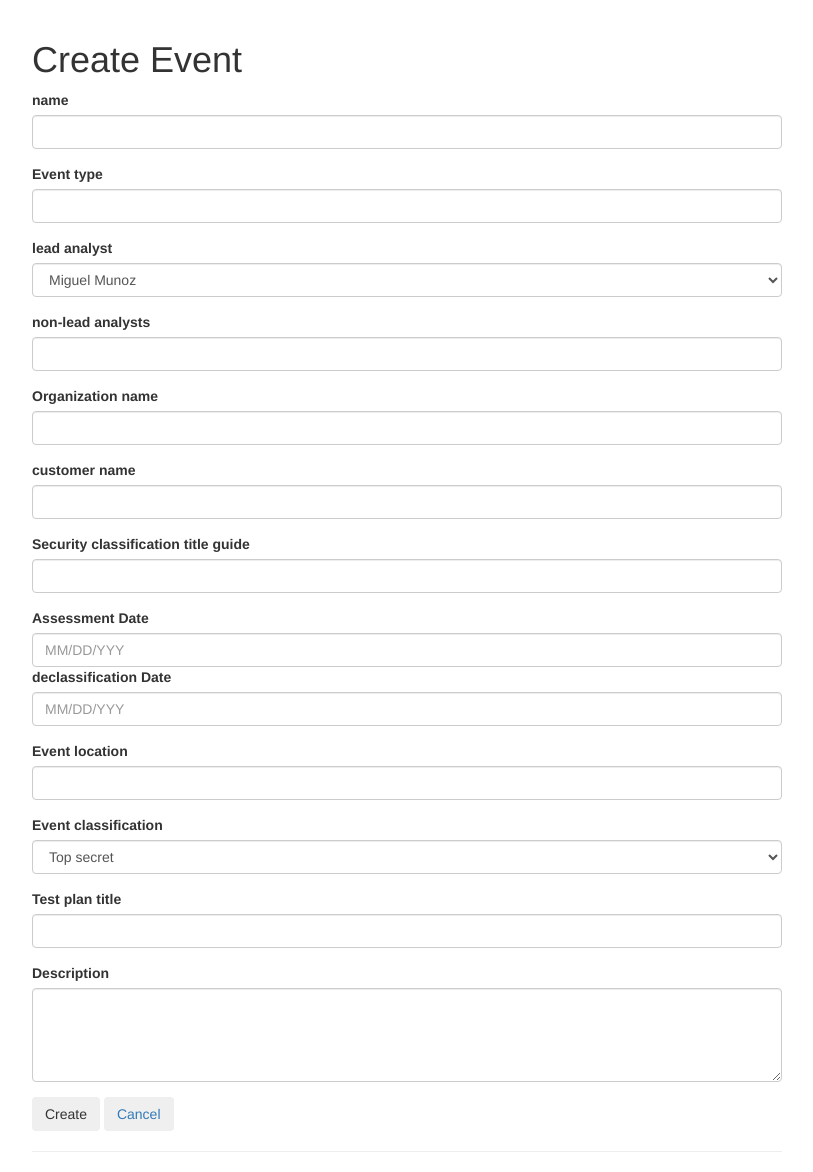
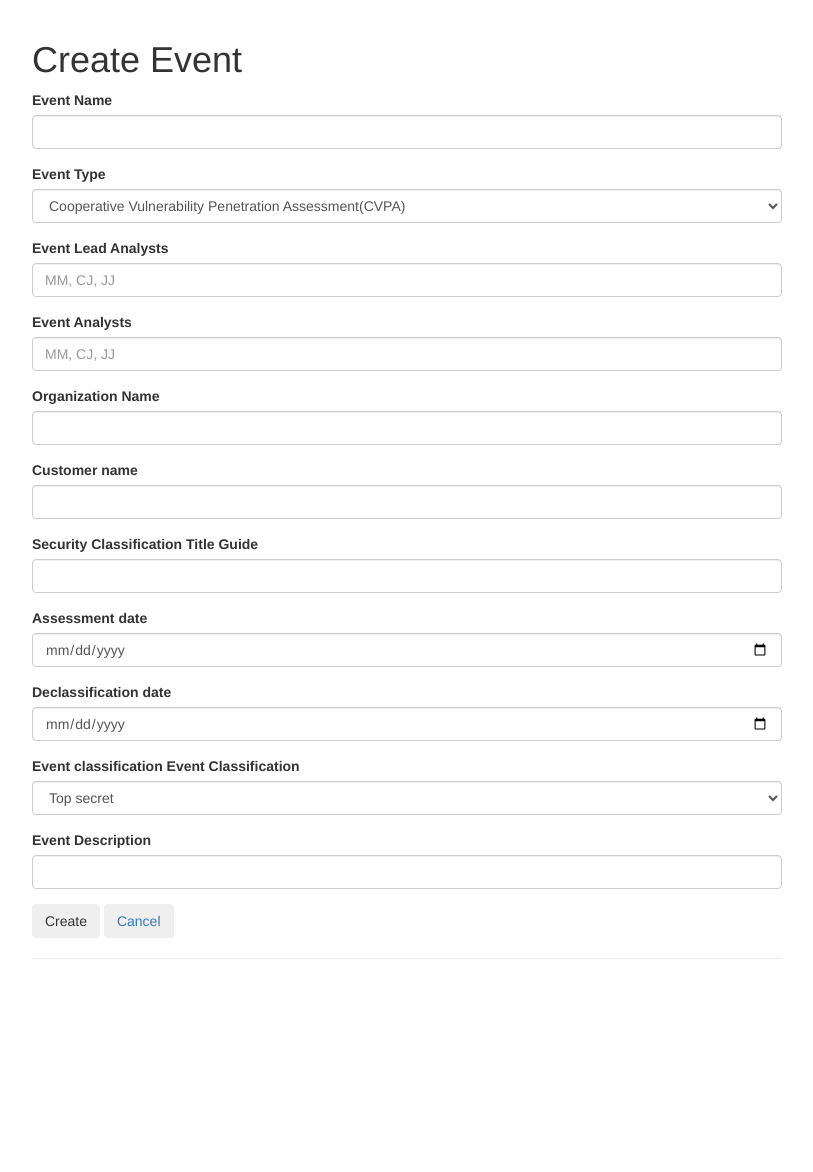
Before and after one commit to miguelmunozh/SE-project, a Flask app: page /CreateEvent in a window 1280 px wide. Shown: the part 52-1224 px from the top of the page, without its empty margins (38-851 px from the left). After the commit the page ends 1011 px from the top, so only its background shows below. Run offline with Flask 2, Linux system fonts and the light colour scheme; parts of the project's set-up code (start-up, migrations or seed data) failed here and were passed over; some libraries are stand-ins or nearby versions.

Commit message:
utilized flask-wtforms to be able to get the data from the html forms

```diff
--- a/flaskProject/app.py
+++ b/flaskProject/app.py
@@ -1,74 +1,71 @@
-from flask import Flask, render_template, url_for, request
+from flask import Flask, render_template, url_for, request, redirect
 from flask_bootstrap import Bootstrap
 from database.analyst import Analyst, Role
 from database.databaseHandler import DatabaseHandler
 from database.event import Event, EventType, EventClassification
+from forms import *
 
 # creates the flask app
 app = Flask(__name__)
 Bootstrap(app)
+# needed for flask-wtf
+app.config['SECRET_KEY'] = 'encrypted'
 
 # get instance of db
 db = DatabaseHandler()
 events = db.getAllEvents()
-# event that is passed as parameters to display info in eventView.html
-# the ideal is to select the last element in the list, since it would
-# be the last event created, the rest would be archived
+
+print(len(events))
 event = events[0]
-
-analysts = db.getAllAnalyst()
-analyst = analysts[0]
 
 
 @app.route('/', methods=['GET', 'POST'])
 def SetupContentView():
     # main page, login page
     # return a html page at the directory specified by the app.rout above
-
-    # get analyst data and create object, store it in db
     return render_template('SetupContentView.html')
 
 
-@app.route('/EventView', methods=['POST'])
+@app.route('/EventView', methods=['GET', 'POST'])
 def EventView():
     # pass event as parameter to use the event variable in the EventView.html
     return render_template('EventView.html', event=event)
 
 
-@app.route('/EditEvent', methods=['GET','POST'])
+@app.route('/EditEvent', methods=['GET', 'POST'])
 def EditEvent():
-    # get the values of the fields from the editEvent.html form
-    if request.method == 'POST':
-        # for all of the fields of the actual event, get the value and then set it (--IS NOT WORKING--)
-        eventName = request.form['eventName']
-        eventDescription = request.form['eventDescription']
-
-        event.setName(eventName)
-        event.setDescription(eventDescription)
-
     return render_template('EditEvent.html')
 
 
 @app.route('/CreateEvent', methods=['GET', 'POST'])
 def CreateEvent():
-    # if the create button is pressed create a new object with the info entered by the user
-    # if request.method == 'POST':
-        # create an event object. which is stored in the database
-        # creating the object here causes a bad request error in the browser, why? where do i create the object?
-    #    event = Event(request.form['eventName'],
-    #                  request.form['eventDescription'],
-    #                  EventType.VERIFICATION_OF_FIXES.value,
-    #                  "1.0",
-    #                  request.form['eventDateStart'],
-    #                  request.form['eventSCTG'],
-    #                  request.form['eventOrgName'],
-    #                  request.form['eventClassification'].value,
-    #                  request.form['eventDateEnd'],
-    #                  request.form['eventCustomerName'],
-    #                  False,
-    #                  request.form['eventNonLead'])
+    # create a form from the forms.py file (need to import the file)
+    form = CreateEventForm()
 
-    return render_template('CreateEvent.html')
+    # check if the submit button has been pressed, if so create an event obj
+    if request.method == 'POST':
+        # the date returns none
+        w = form.DeclassificationDate.data
+        print(w)
+        # uncomment to create an event object in your local db
+        # newEvent = Event(form.EventName.data,
+        #              form.EventDescription.data,
+        #              form.EventType.data,
+        #              "1.0",
+        #              form.AssessmentDate.data,
+        #              form.SCTG.data,
+        #              form.OrganizationName.data,
+        #              form.EventClassification.data,
+        #              form.DeclassificationDate.data,
+        #              form.CustomerName.data,
+        #              False,
+        #              form.EventAnalysts.data)
+        # db.updateEvent(newEvent)
+        # if the button with name attribute's value 'create' is pressed, then redirect to the right page
+        if 'create' in request.form:
+            return redirect(url_for("EventView"))
+
+    return render_template('CreateEvent.html', form=form)
 
 
 @app.route('/CreateSystem')
@@ -187,4 +184,4 @@ def Systems():
 
 
 if __name__ == '__main__':
-    app.run()  # runs the application
+    app.run(debug=True)  # runs the application
--- /dev/null
+++ b/flaskProject/forms.py
@@ -0,0 +1,36 @@
+from flask_wtf import FlaskForm, validators
+from wtforms import StringField, PasswordField, BooleanField, SubmitField, SelectField
+from wtforms.validators import DataRequired
+from wtforms.fields.html5 import DateField
+
+
+# These forms are created using flask-wdt (need pip installation)
+# each form creates the fields we need for the form, we still need the html file and each form is represented as a class
+class CreateEventForm(FlaskForm):
+    # field to input a string with the label of 'Event Name'
+    EventName = StringField('Event Name')
+    EventDescription = StringField('Event Description')
+
+    EventType = SelectField('Event Type',
+                            choices=[('COOPERATIVE_VULNERABILITY_PENETRATION_ASSESSMENT',
+                                      'Cooperative Vulnerability Penetration Assessment(CVPA)'),
+                                     ('COOPERATIVE_VULNERABILITY_INVESTIGATION',
+                                      'Cooperative Vulnerability Investigation (CVI)'),
+                                     ('VERIFICATION_OF_FIXES', 'Verification of Fixes (VOF)')])
+    OrganizationName = StringField('Organization Name')
+    CustomerName = StringField('Customer name')
+    AssessmentDate = DateField('Assessment date', format='%m/%d/%Y')
+    DeclassificationDate = DateField('Declassification date', format='%m/%d/%Y')
+    SCTG = StringField('Security Classification Title Guide')
+    EventClassification = SelectField('Event Classification',
+                                      choices=[('TOP_SECRET', 'Top secret'),
+                                               ('SECRET', 'Secret'),
+                                               ('CONFIDENTIAL', 'Confidential'),
+                                               ('CLASSIFIED', 'Classified'),
+                                               ('UNCLASSIFIED', 'Unclassified')])
+    EventLeadAnalysts = StringField('Event Lead Analysts', )
+    EventAnalysts = StringField('Event Analysts')
+
+    # these two should go only on the edit event form i think, and someothers that are in the edit event html file
+    # Archive Status
+    # version
--- a/flaskProject/templates/CreateEvent.html
+++ b/flaskProject/templates/CreateEvent.html
@@ -4,79 +4,78 @@
 <!-- html code for the body of the page-->
 {% block content %}
     <h1>Create Event</h1>
-    <form action="{{ url_for('EventView') }}" method="post">
+    <form method="POST">
         <div class="form-row">
             <div class="form-group">
-                <label>name</label>
-                <input class="form-control" name="eventName">
+                {#                <label>Event type</label>#}
+                {#                <input class="form-control" name="eventType">#}
+                {{ form.EventName.label }}
+                <br>
+                {{ form.EventName(class_="form-control") }}
             </div>
         </div>
         <div class="form-group">
-            <label>Event type</label>
-            <input class="form-control" name="eventType">
+            {{ form.EventType.label }}
+            <br>
+            {{ form.EventType(class_="form-control") }}
         </div>
         <div class="form-group">
-            <label>lead analyst</label>
-            <select class="form-control" name="eventLeadAnalyst">
-                <option>Miguel Munoz</option>
-                <option>Jonathan Roman</option>
-                <option>Alberto Machado</option>
-            </select>
+            {{ form.EventLeadAnalysts.label }}
+            <br>
+            {{ form.EventLeadAnalysts(class_="form-control", placeholder="MM, CJ, JJ") }}
         </div>
         <div class="form-group">
-            <label>non-lead analysts</label>
-            <input class="form-control" name="eventNonLead">
+            {{ form.EventAnalysts.label }}
+            <br>
+            {{ form.EventAnalysts(class_="form-control", placeholder="MM, CJ, JJ") }}
         </div>
         <div class="form-group">
-            <label>Organization name</label>
-            <input class="form-control" name="eventOrgName">
+            {{ form.OrganizationName.label }}
+            <br>
+            {{ form.OrganizationName(class_="form-control") }}
         </div>
         <div class="form-group">
-            <label>customer name</label>
-            <input class="form-control" name="eventCustomerName">
+            {{ form.CustomerName.label }}
+            <br>
+            {{ form.CustomerName(class_="form-control") }}
         </div>
         <div class="form-group">
-            <label>Security classification title guide</label>
-            <input class="form-control" name="eventSCTG">
+            {{ form.SCTG.label }}
+            <br>
+            {{ form.SCTG(class_="form-control") }}
         </div>
         <div class="form-group">
-            <!-- Date input -->
-            <label class="control-label" for="date">Assessment Date</label>
-            <input name="eventDateStart" id="datepicker" class="form-control" id="date" name="date" placeholder="MM/DD/YYY" type="text"/>
-            <label class="control-label" for="date">declassification Date</label>
-            <input name="eventDateEnd" id="datepicker1" class="form-control" id="date" name="date" placeholder="MM/DD/YYY" type="text"/>
+            {{ form.AssessmentDate.label }}
+            <br>
+            {{ form.AssessmentDate(class_="form-control") }}
         </div>
         <div class="form-group">
-            <label>Event location</label>
-            <input class="form-control" name="eventLocation">
+            {{ form.DeclassificationDate.label }}
+            <br>
+            {{ form.DeclassificationDate(class_="form-control") }}
         </div>
+
+        {#        <div class="form-group">#}
+        {#            <label>Event location</label>#}
+        {#            <input class="form-control" name="eventLocation">#}
+        {#        </div>#}
         <div class="form-group">
             <label>Event classification</label>
-            <select name="eventClassification" class="form-control">
-                <option>Top secret</option>
-                <option>Secret</option>
-                <option>Confidential</option>
-                <option>Classified</option>
-                <option>Unclassified</option>
-            </select>
+            {{ form.EventClassification.label }}
+            <br>
+            {{ form.EventClassification(class_="form-control") }}
         </div>
+        {#        <div class="form-group">#}
+        {#            <label>Test plan title</label>#}
+        {#            <input class="form-control" name="eventTPT">#}
+        {#        </div>#}
+
         <div class="form-group">
-            <label>Test plan title</label>
-            <input class="form-control" name="eventTPT">
+            {{ form.EventDescription.label }}
+            <br>
+            {{ form.EventDescription(class_="form-control") }}
         </div>
-        <script>
-            $('#datepicker').datepicker({
-                uiLibrary: 'bootstrap'
-            });
-            $('#datepicker1').datepicker({
-                uiLibrary: 'bootstrap'
-            });
-        </script>
-        <div class="form-group">
-            <label>Description</label>
-            <textarea class="form-control" name="eventDescription" rows="4"></textarea>
-        </div>
-        <button type="submit" class="btn btn-secondary">Create</button>
+        <button type="submit" name="create" class="btn btn-secondary">Create</button>
         <button type="submit" class="btn btn-secondary"><a href="{{ url_for('SetupContentView') }}">Cancel</a></button>
     </form>
     <hr>
--- a/flaskProject/templates/EventView.html
+++ b/flaskProject/templates/EventView.html
@@ -154,12 +154,14 @@
         <ul class="list-group">
             <!-- added these options according to the professor's final SRS -->
             <li class="list-group-item list-group-item-light"><a href="{{ url_for('EventTree') }}"> Event Tree</a></li>
-            <li class="list-group-item list-group-item-light"><a href="{{ url_for('AnalystProgressSummaryContentView') }}"> Analyst Progress Summary</a></li>
+            <li class="list-group-item list-group-item-light"><a
+                    href="{{ url_for('AnalystProgressSummaryContentView') }}"> Analyst Progress Summary</a></li>
             <li class="list-group-item list-group-item-light"><a href="{{ url_for('Systems') }}"> Systems</a></li>
             <li class="list-group-item list-group-item-light"><a href="{{ url_for('Tasks') }}"> Tasks</a></li>
             <li class="list-group-item list-group-item-light"><a href="{{ url_for('Subtasks') }}"> Subtasks</a></li>
             <li class="list-group-item list-group-item-light"><a href="{{ url_for('FindingsView') }}"> Findings</a></li>
-            <li class="list-group-item list-group-item-light"><a href="{{ url_for('ArchiveContentView') }}"> Archived Contents</a>
+            <li class="list-group-item list-group-item-light"><a href="{{ url_for('ArchiveContentView') }}"> Archived
+                Contents</a>
             </li>
             <li class="list-group-item list-group-item-light"><a href="{{ url_for('ConfigurationContentView') }}">
                 Configuration</a></li>
```
